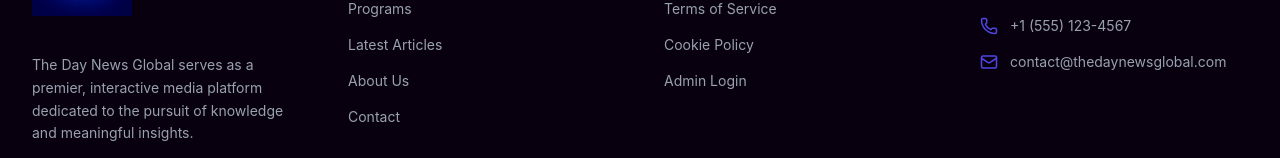
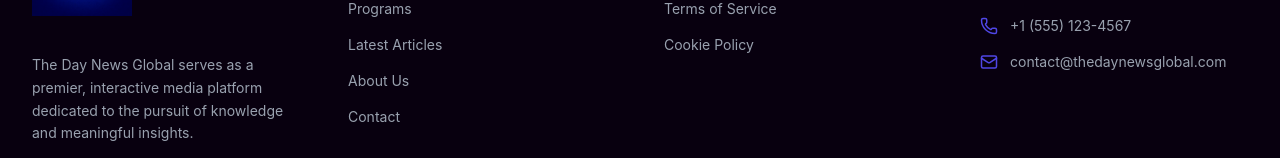
Before and after one commit to asalhanadapangoda/The-Day-News, a React (Vite) app in the folder client/: page / in a window 1280 px wide. Shown: the part 1322-1480 px from the top of the page. Built offline with nearby package versions, Linux system fonts and the light colour scheme; no server answers.

Commit message:
Add Visitors Analytics tool

```diff
--- a/client/src/components/Footer.jsx
+++ b/client/src/components/Footer.jsx
@@ -69,7 +69,6 @@ const Footer = () => {
               <li><Link to="/privacy" className="text-gray-400 hover:text-primary text-sm transition-colors">Privacy Policy</Link></li>
               <li><Link to="/terms" className="text-gray-400 hover:text-primary text-sm transition-colors">Terms of Service</Link></li>
               <li><Link to="/cookies" className="text-gray-400 hover:text-primary text-sm transition-colors">Cookie Policy</Link></li>
-              <li><Link to="/admin/login" className="text-gray-400 hover:text-primary text-sm transition-colors">Admin Login</Link></li>
             </ul>
           </div>
 
--- a/package.json
+++ b/package.json
@@ -4,5 +4,8 @@
   "version": "1.0.0",
   "scripts": {
     "build": "npm --prefix client run build"
+  },
+  "dependencies": {
+    "@vercel/analytics": "^2.0.1"
   }
 }
```
Also changed, not shown: 1 other file (tests, documents, lock files or other folders).
